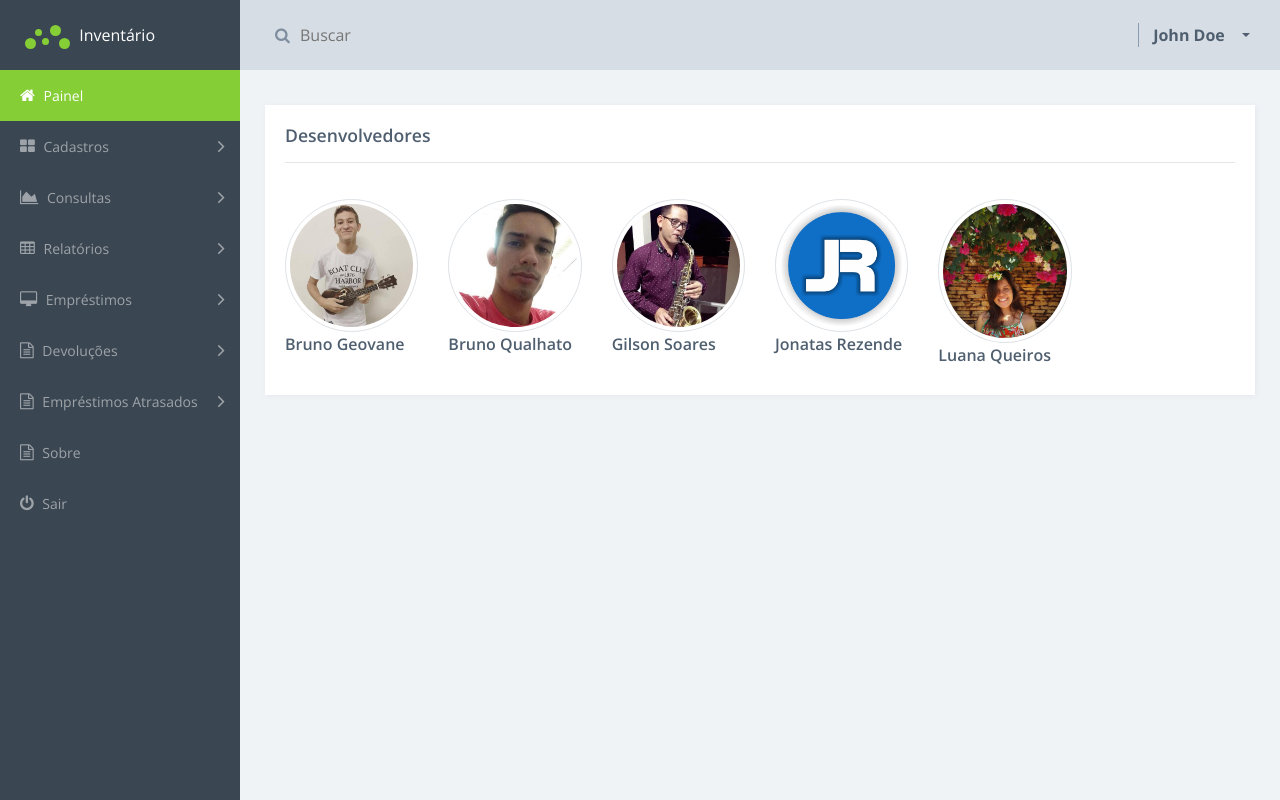
After one commit to jonatas-rezende/SistemaDeInventario, a PHP site: page /view/sobre.php in a window 1280 px wide. The commit adds this page. Run offline with PHP 8.4, Linux system fonts and the light colour scheme; some libraries are stand-ins or nearby versions.

Commit message:
Menu Sobre

```diff
--- a/aplicacao/view/cadastro_item.php
+++ b/aplicacao/view/cadastro_item.php
@@ -62,7 +62,7 @@
                                     <input type="text" id="modelo" name="modelo" required="required" class="form-control boxed" placeholder="">
 
                                  </div>
-                                 <div class="form-group col-3">
+                                 <div class="form-group col-2">
                                     <label class="control-label">Quantidade: </label>
                                     <input type="text" id="quantidade" name="quantidade" class="form-control boxed">
                                  </div>
@@ -79,7 +79,7 @@
                                     <input type="text" id="vidaUtil" name="vidaUtil" class="form-control boxed">
                                  </div>
 
-                                 <div class="form-group col-3">
+                                 <div class="form-group col-2">
                                     <label class="control-label">Situação:</label>
                                     <select class="form-control boxed" id="sexo" name="sexo" >
                                       <option>Situação</option>
@@ -92,7 +92,7 @@
                                     <label class="control-label">Valor de Aquisição (R$): </label>
                                     <input type="text" id="valorAquisicao" name="valorAquisicao" class="form-control boxed">
                                  </div>
-                                 <div class="form-group col-9">
+                                 <div class="form-group col-8">
                                     <label class="control-label">Descrição: </label>
                                     <input type="text" id="descricao" name="descricao" class="form-control boxed">
                                  </div>
--- a/aplicacao/view/menu_lateral.php
+++ b/aplicacao/view/menu_lateral.php
@@ -104,8 +104,14 @@
             </ul>
         </li>
         <li>
+            <a href="sobre.php">
+            <i class="fa fa-file-text-o"></i> Sobre </a>
+        </li>
+        <li>
             <a href="#">
             <i class="fa fa-power-off icon"></i> Sair </a>
         </li>
+
+
     </ul>
 </nav>
--- /dev/null
+++ b/aplicacao/view/sobre.php
@@ -0,0 +1,108 @@
+
+<!doctype html>
+<html class="no-js" lang="pt-br">
+   <head>
+      <meta charset="utf-8">
+      <meta http-equiv="x-ua-compatible" content="ie=edge">
+      <title> Sistema de Invetário </title>
+      <meta name="description" content="">
+      <meta name="viewport" content="width=device-width, initial-scale=1">
+      <link rel="apple-touch-icon" href="apple-touch-icon.png">
+      <link rel="stylesheet" href="../assets/css/vendor.css">
+      <link rel="stylesheet" id="theme-style" href="../assets/css/app-green.css">
+      <link rel="stylesheet" id="theme-style" href="../assets/css/app.css">
+
+   </head>
+   <body>
+       <div class="main-wrapper">
+           <div class="app" id="app">
+               <?php include 'header.php';?>
+
+               <aside class="sidebar">
+                   <div class="sidebar-container">
+                       <div class="sidebar-header">
+                           <div class="brand">
+                               <div class="logo">
+                                   <span class="l l1"></span>
+                                   <span class="l l2"></span>
+                                   <span class="l l3"></span>
+                                   <span class="l l4"></span>
+                                   <span class="l l5"></span>
+                               </div> Inventário
+                           </div>
+                       </div>
+
+                       <?php include 'menu_lateral.php'; ?>
+                   </div>
+
+               </aside>
+               <div class="sidebar-overlay" id="sidebar-overlay"></div>
+               <div class="sidebar-mobile-menu-handle" id="sidebar-mobile-menu-handle"></div>
+               <div class="mobile-menu-handle"></div>
+               <article class="content forms-page">
+                  <section class="section">
+
+                     <div class="row">
+
+                        <div class="col-md-12">
+                           <div class="row card card-block sameheight-item">
+                              <div class="title-block">
+                                 <h2 class="title"> Desenvolvedores </h2>
+
+                                 <hr>
+                              </div>
+                              <form role="form" class="row" id="formulario" name="formulario" method="POST">
+
+
+                                <div class="col-md-2">
+
+                                  <img src="brunog.jpg" class=" img-thumbnail rounded-circle img-fluid"  >
+                                  <label>Bruno Geovane </label>
+                                </div>
+                                <div class="col-md-2">
+                                  <img src="bruno.jpg" class=" img-thumbnail rounded-circle img-fluid"  >
+                                  <label>Bruno Qualhato </label>
+
+                                </div>
+                                <div class="col-md-2">
+                                  <img src="gilson.jpg" class=" img-thumbnail rounded-circle img-fluid"  >
+                                  <label>Gilson Soares </label>
+
+                                </div>
+                                <div class="col-md-2">
+                                  <img src="jonatas.jpg" class=" img-thumbnail rounded-circle img-fluid"  >
+                                  <label>Jonatas Rezende </label>
+
+                                </div>
+                                <div class="col-md-2">
+                                  <img src="luana.jpg" class=" img-thumbnail rounded-circle img-fluid" >
+                                  <label>Luana Queiros </label>
+
+                                </div>
+
+                                 </fieldset>
+
+
+                                  <!---
+                                 <div class="form-group col-4">
+                                    <label class="control-label">Foto:</label>
+                                    <img class="image-container" src="https://index.tnwcdn.com/images/9794fd32b7b694d7720d2e655049051b78604f09.jpg" ></img>
+                                 </div>
+                                 --->
+
+
+
+
+   </div>
+               <!-- Reference block for JS -->
+               <div class="ref" id="ref">
+                   <div class="color-primary"></div>
+                   <div class="chart">
+                       <div class="color-primary"></div>
+                       <div class="color-secondary"></div>
+                   </div>
+               </div>
+               <script src="../assets/js/vendor.js"></script>
+               <script src="../assets/js/app.js"></script>
+             </body>
+</html>
```
Also changed, not shown: aplicacao/view/bruno.jpg (added), aplicacao/view/brunog.jpg (added), aplicacao/view/gilson.jpg (added), aplicacao/view/jonatas.jpg (added), aplicacao/view/luana.jpg (added).
